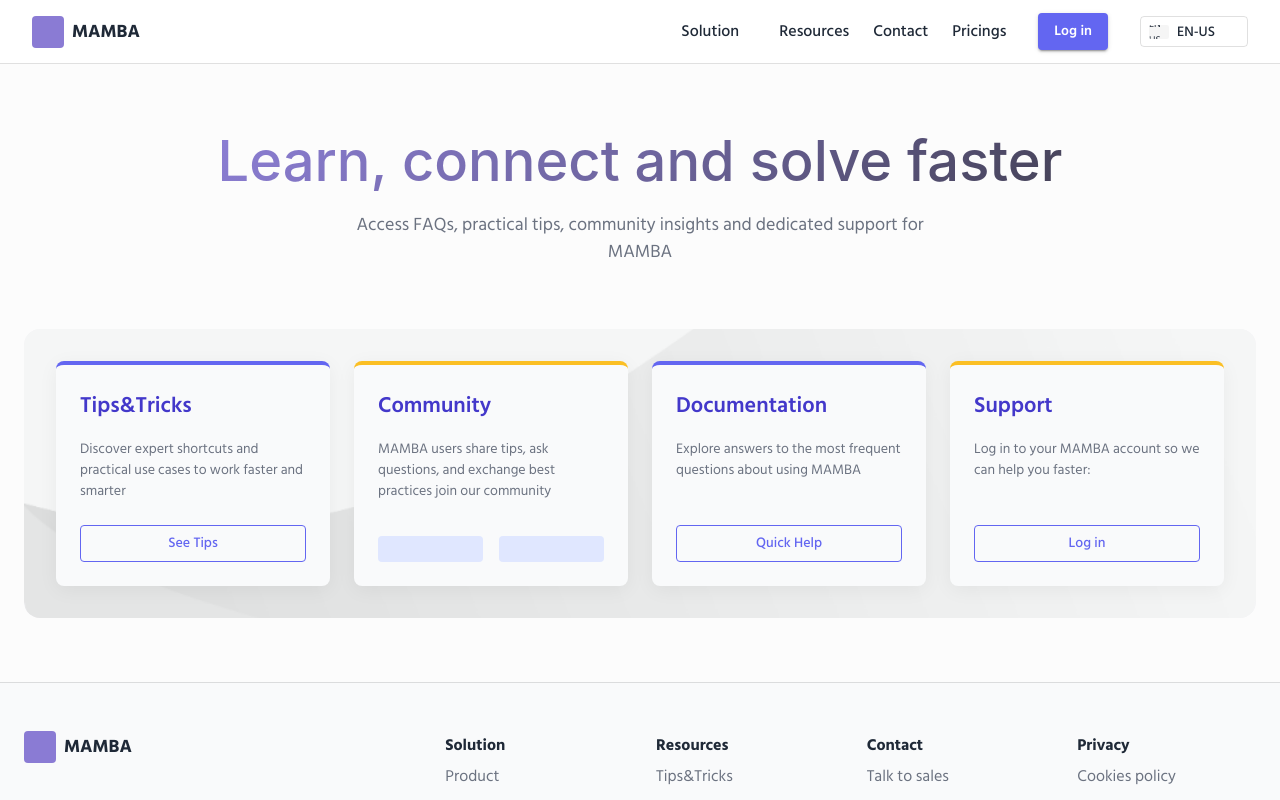
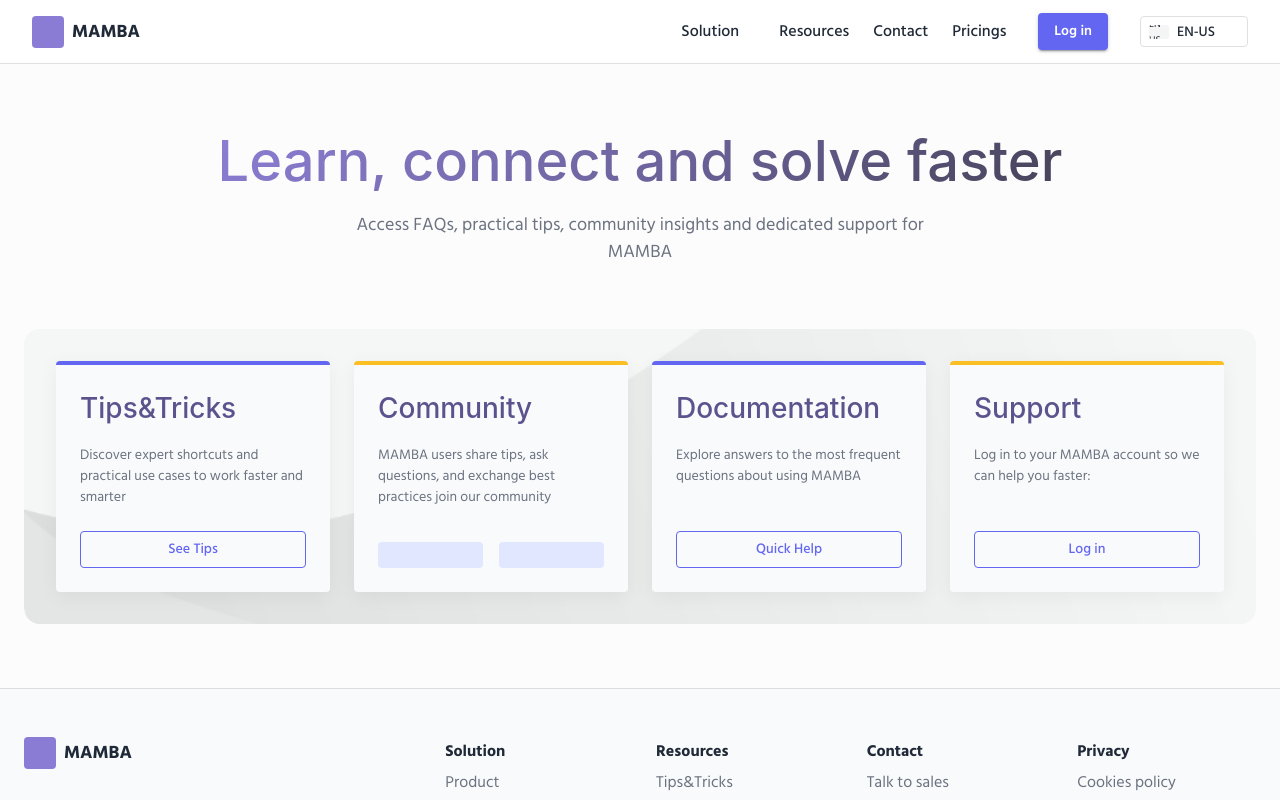
Before and after one commit to Juanda-Mayorga/Repositorio-pruebas-design, a React (Vite) app: page /resources in a window 1280 px wide. Shown: the top 800 px of the page. Built offline with nearby package versions, Linux system fonts and the light colour scheme; some icons are missing.

Commit message:
✨ feat: update resources page card typography

```diff
--- a/src/platform/design-system/theme/theme.ts
+++ b/src/platform/design-system/theme/theme.ts
@@ -204,23 +204,23 @@ export const getTheme = (mode: PaletteMode) => createTheme({
                 fontSize: '48px',
             },
         },
-        // Website Subsection Title (Inter)
+        // Website Card Title (Inter Medium) - Used in Resources page cards
         h3: {
             fontFamily: '"Inter", "Hind Siliguri", sans-serif',
-            fontWeight: 600,
+            fontWeight: 500, // Medium
             lineHeight: 1.4,
-            fontSize: '20px',
+            fontSize: '18px', // xs: 375x812
             '@media (min-width:600px)': {
-                fontSize: '24px',
+                fontSize: '20px', // sm: 744x1133
             },
             '@media (min-width:960px)': {
-                fontSize: '28px',
+                fontSize: '24px', // md: 1133x744
             },
             '@media (min-width:1280px)': {
-                fontSize: '32px',
+                fontSize: '28px', // lg: 1440x1024
             },
             '@media (min-width:1920px)': {
-                fontSize: '36px',
+                fontSize: '32px', // xl: 1920x1080
             },
         },
         // Platform Page Title (Hind Siliguri)
--- a/src/platform/design-system/typography.md
+++ b/src/platform/design-system/typography.md
@@ -42,11 +42,13 @@ The system uses 5 breakpoints for responsive design:
 - **Weight**: 600 (SemiBold)
 - **Line Height**: 1.3
 
-#### Subsection Title (h3)
+#### Card Title (h3)
 - **Font**: Inter
-- **Size**: 36px (xl), 32px (lg), 28px (md), 24px (sm), 20px (xs)
-- **Weight**: 600 (SemiBold)
+- **Size**: 32px (xl), 28px (lg), 24px (md), 20px (sm), 18px (xs)
+- **Weight**: 500 (Medium)
 - **Line Height**: 1.4
+- **Usage**: Card titles in Resources page
+- **Color**: #5C528E (mambaPrimary[800])
 
 ### Platform Headings (Hind Siliguri)
 
--- a/src/web/pages/ResourcesPage.tsx
+++ b/src/web/pages/ResourcesPage.tsx
@@ -57,9 +57,9 @@ export const ResourcesPage = () => {
                         <Grid container spacing={3} sx={{ position: 'relative', zIndex: 1 }}>
                             {/* Tips & Tricks Card */}
                             <Grid size={{ xs: 12, md: 3 }}>
-                                <Card sx={{ height: '100%', borderRadius: 2, borderTop: '4px solid #6366F1' }}>
+                                <Card sx={{ height: '100%', borderTop: '4px solid #6366F1' }}>
                                     <CardContent sx={{ display: 'flex', flexDirection: 'column', height: '100%', p: 3 }}>
-                                        <Typography variant="h5" sx={{ fontWeight: 600, mb: 2, color: '#4338CA', fontFamily: 'Hind Siliguri' }}>
+                                        <Typography variant="h3" sx={{ mb: 2, color: '#5C528E' }}>
                                             Tips&Tricks
                                         </Typography>
                                         <Typography variant="body2" color="text.secondary" sx={{ mb: 3, flexGrow: 1, fontFamily: 'Hind Siliguri' }}>
@@ -74,9 +74,9 @@ export const ResourcesPage = () => {
 
                             {/* Community Card */}
                             <Grid size={{ xs: 12, md: 3 }}>
-                                <Card sx={{ height: '100%', borderRadius: 2, borderTop: '4px solid #FBBF24' }}>
+                                <Card sx={{ height: '100%', borderTop: '4px solid #FBBF24' }}>
                                     <CardContent sx={{ display: 'flex', flexDirection: 'column', height: '100%', p: 3 }}>
-                                        <Typography variant="h5" sx={{ fontWeight: 600, mb: 2, color: '#4338CA', fontFamily: 'Hind Siliguri' }}>
+                                        <Typography variant="h3" sx={{ mb: 2, color: '#5C528E' }}>
                                             Community
                                         </Typography>
                                         <Typography variant="body2" color="text.secondary" sx={{ mb: 3, flexGrow: 1, fontFamily: 'Hind Siliguri' }}>
@@ -96,9 +96,9 @@ export const ResourcesPage = () => {
 
                             {/* Documentation Card */}
                             <Grid size={{ xs: 12, md: 3 }}>
-                                <Card sx={{ height: '100%', borderRadius: 2, borderTop: '4px solid #6366F1' }}>
+                                <Card sx={{ height: '100%', borderTop: '4px solid #6366F1' }}>
                                     <CardContent sx={{ display: 'flex', flexDirection: 'column', height: '100%', p: 3 }}>
-                                        <Typography variant="h5" sx={{ fontWeight: 600, mb: 2, color: '#4338CA', fontFamily: 'Hind Siliguri' }}>
+                                        <Typography variant="h3" sx={{ mb: 2, color: '#5C528E' }}>
                                             Documentation
                                         </Typography>
                                         <Typography variant="body2" color="text.secondary" sx={{ mb: 3, flexGrow: 1, fontFamily: 'Hind Siliguri' }}>
@@ -113,9 +113,9 @@ export const ResourcesPage = () => {
 
                             {/* Support Card */}
                             <Grid size={{ xs: 12, md: 3 }}>
-                                <Card sx={{ height: '100%', borderRadius: 2, borderTop: '4px solid #FBBF24' }}>
+                                <Card sx={{ height: '100%', borderTop: '4px solid #FBBF24' }}>
                                     <CardContent sx={{ display: 'flex', flexDirection: 'column', height: '100%', p: 3 }}>
-                                        <Typography variant="h5" sx={{ fontWeight: 600, mb: 2, color: '#4338CA', fontFamily: 'Hind Siliguri' }}>
+                                        <Typography variant="h3" sx={{ mb: 2, color: '#5C528E' }}>
                                             Support
                                         </Typography>
                                         <Typography variant="body2" color="text.secondary" sx={{ mb: 3, flexGrow: 1, fontFamily: 'Hind Siliguri' }}>
```
